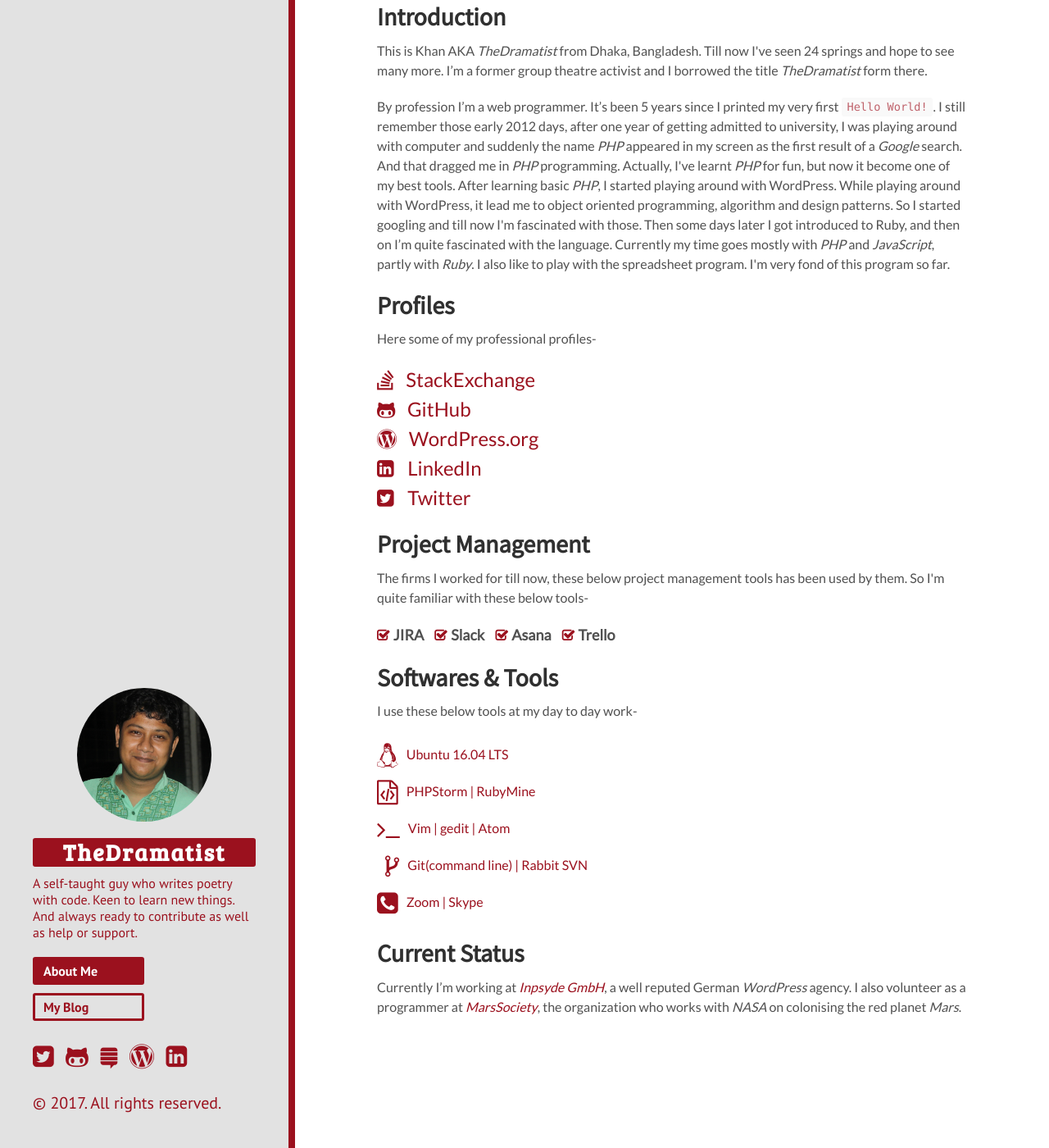
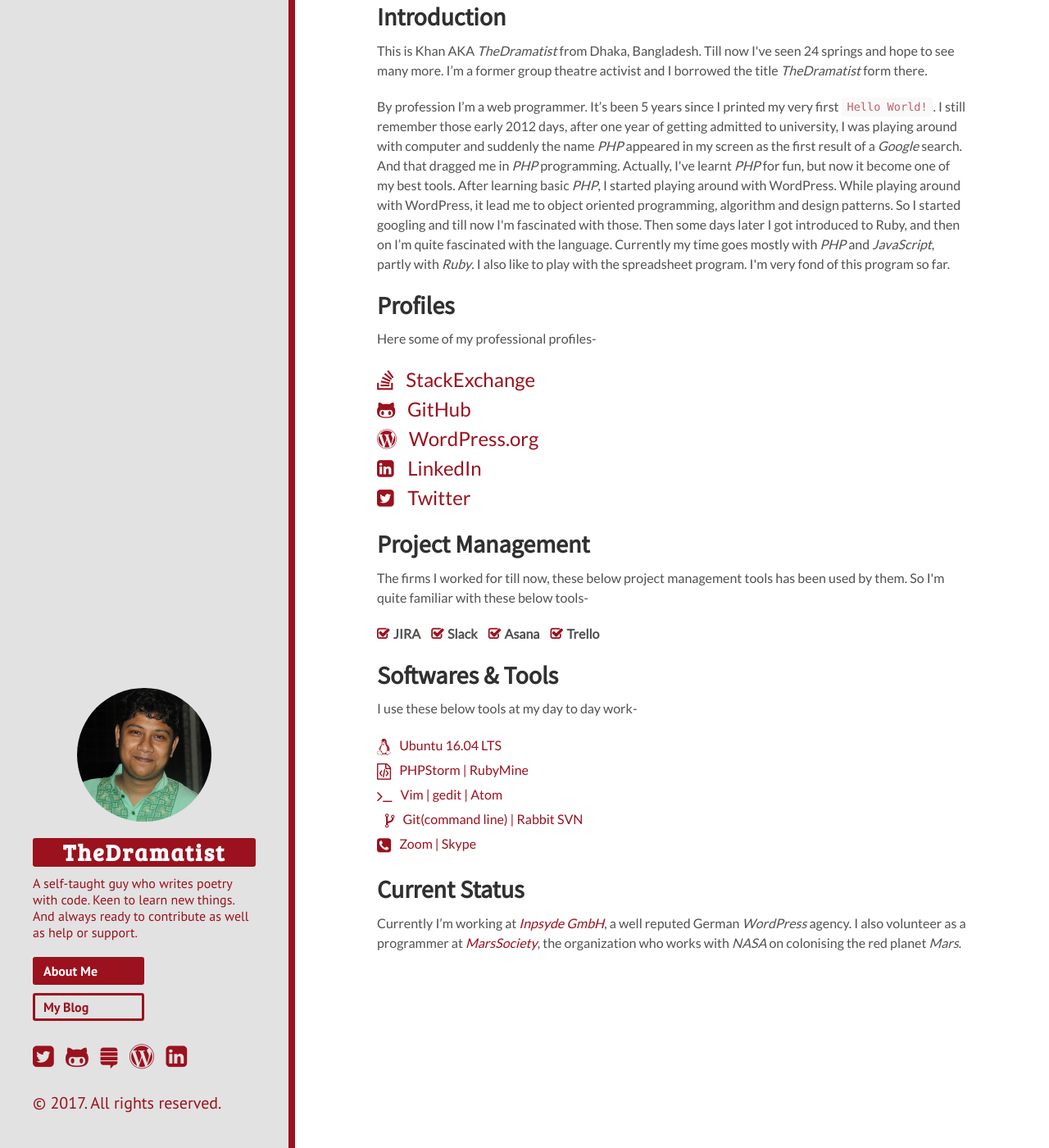
Before and after one commit to khanrn/codemascot.github.io, a Jekyll site: the page built from index.html, in a window 1280 px wide and 1400 px high, scrolled down 162 px. Shown: the whole window at 82% size. Built offline with Jekyll 4.4.1, drawn with Linux system fonts in a browser that asks for light colours; nearby versions of some CDN libraries; Markdown is read by kramdown in place of the engine named in the settings.

Commit message:
Some fix

```diff
--- a/public/css/hyde.css
+++ b/public/css/hyde.css
@@ -162,7 +162,7 @@
 }
 ul.software-tools li:before {
     font-family: "FontAwesome";
-    font-size: 1.5rem;
+    font-size: 1rem;
     padding-right: 10px;
     color: #9b111e;
     vertical-align:middle;
@@ -187,7 +187,7 @@
 }
 .pm-tools span {
     padding-right: 10px;
-    font-size: 0.9rem;
+    font-size: 0.8rem;
     font-weight: bold;
 }
 .pm-tools span:before {
```
